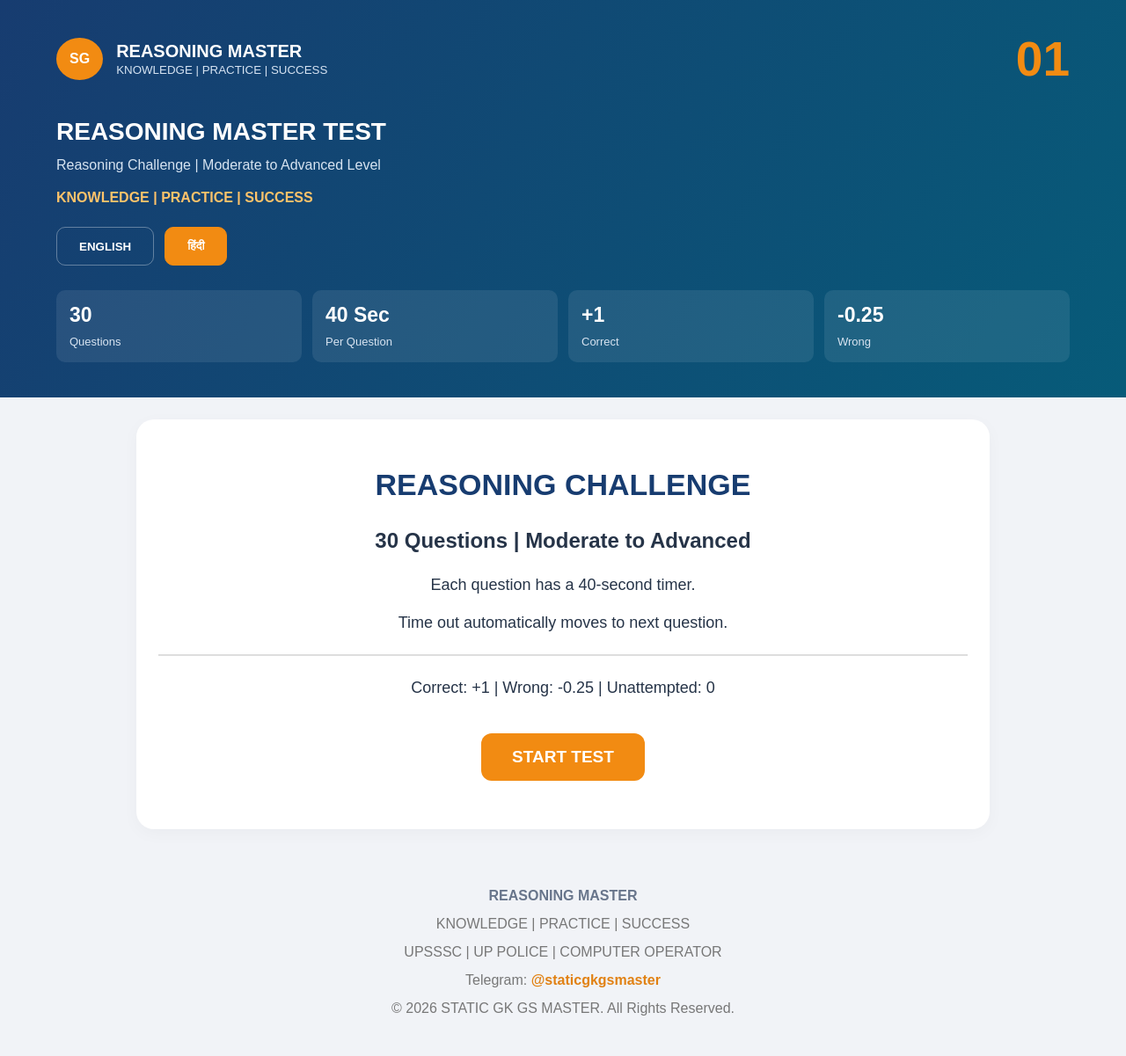
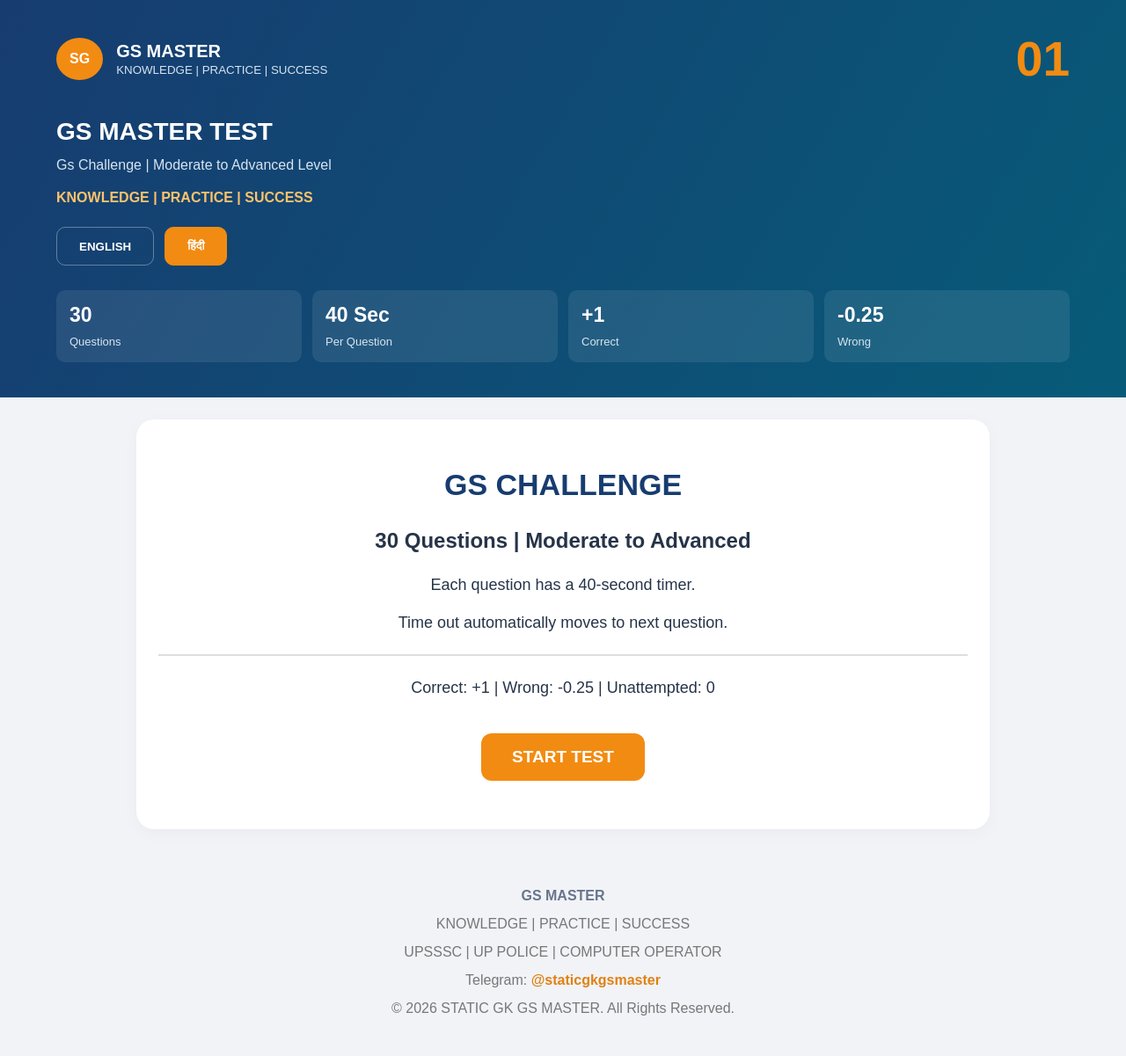
Before and after one commit to thegkgs/gs-master, a plain HTML site: page gsmock-1.html in a window 1280 px wide. Shown: the whole page at 88% size. Drawn offline with Linux system fonts and the light colour scheme.

Commit message:
gs mock 1

```diff
--- a/gsmock-1.html
+++ b/gsmock-1.html
@@ -3,7 +3,7 @@
 <head>
 <meta charset="UTF-8">
 <meta name="viewport" content="width=device-width, initial-scale=1.0">
-<title>Reasoning Master Test</title>
+<title>Gk Gs Master Test</title>
 
 <style>
 *{margin:0;padding:0;box-sizing:border-box}
@@ -411,15 +411,15 @@ footer a{color:#e18113;text-decoration:none;font-weight:bold}
 <div style="display:flex;align-items:center;gap:15px">
 <div class="logo">SG</div>
 <div>
-<h3>REASONING MASTER</h3>
+<h3>GS MASTER</h3>
 <small>KNOWLEDGE | PRACTICE | SUCCESS</small>
 </div>
 </div>
 <div class="test-no">01</div>
 </div>
 
-<h1>REASONING MASTER TEST</h1>
-<p>Reasoning Challenge | Moderate to Advanced Level</p>
+<h1>GS MASTER TEST</h1>
+<p>Gs Challenge | Moderate to Advanced Level</p>
 
 <p class="tagline">KNOWLEDGE | PRACTICE | SUCCESS</p>
 
@@ -451,7 +451,7 @@ footer a{color:#e18113;text-decoration:none;font-weight:bold}
 
 <section id="startScreen" class="start-card">
 
-<h1>REASONING CHALLENGE</h1>
+<h1>GS CHALLENGE</h1>
 
 <h2>30 Questions | Moderate to Advanced</h2>
 
@@ -483,7 +483,7 @@ footer a{color:#e18113;text-decoration:none;font-weight:bold}
 
 <div class="q-top">
 <span class="q-label" id="qLabel">QUESTION 1</span>
-<span class="subject">Reasoning</span>
+<span class="subject">Gs</span>
 </div>
 
 <div class="timer-area">
@@ -550,7 +550,7 @@ footer a{color:#e18113;text-decoration:none;font-weight:bold}
 <!-- FOOTER -->
 
 <footer>
-<b>REASONING MASTER</b><br>
+<b>GS MASTER</b><br>
 KNOWLEDGE | PRACTICE | SUCCESS<br>
 UPSSSC | UP POLICE | COMPUTER OPERATOR<br>
 
```
